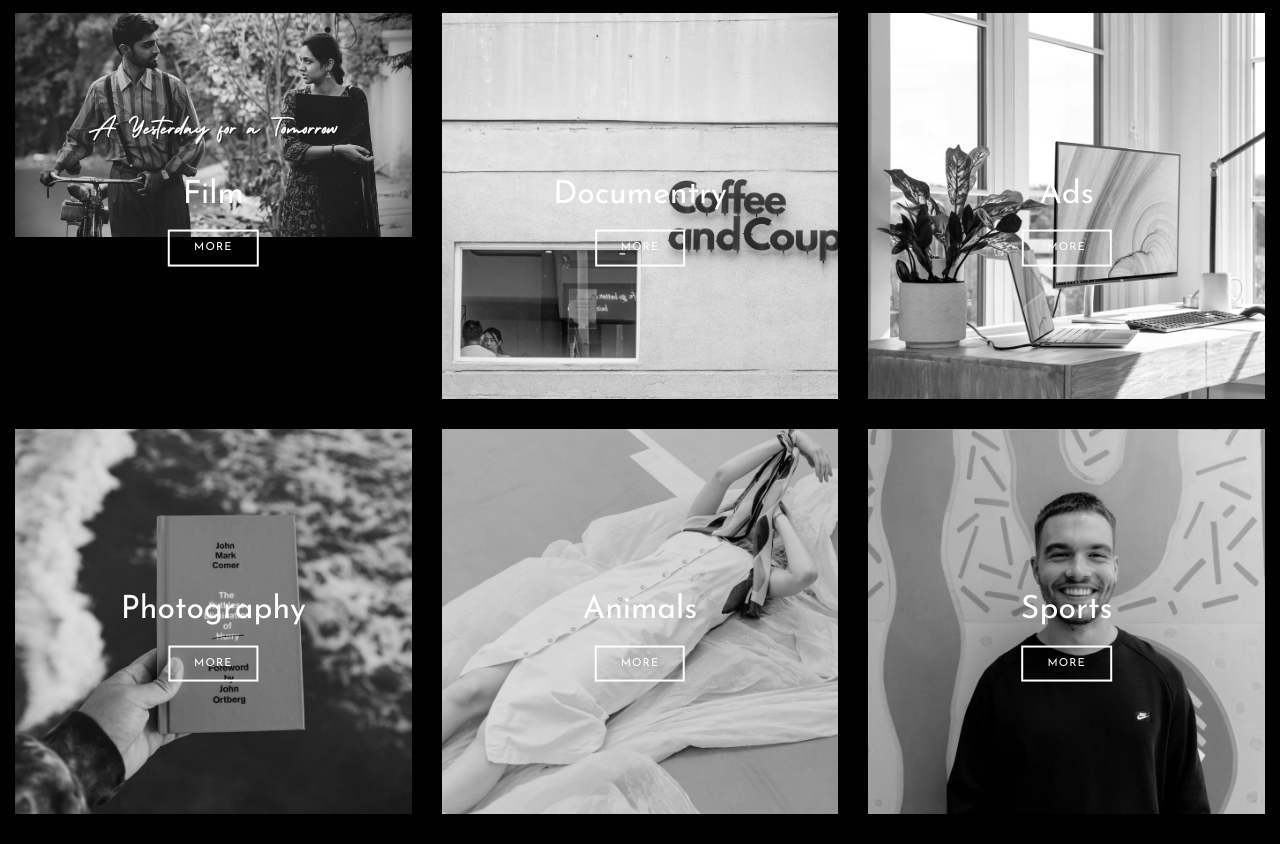
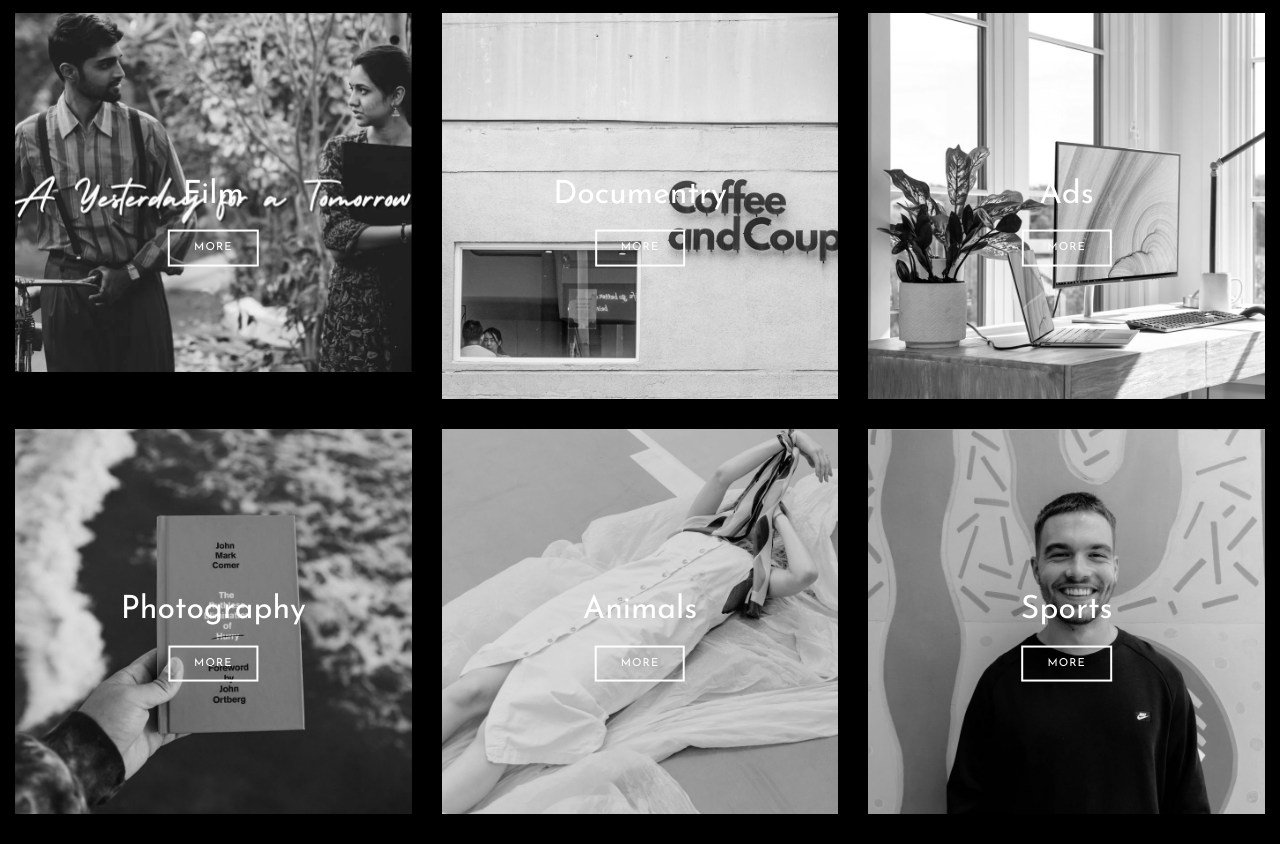
Before and after one commit to suyash1o1/suyash1o1, a plain HTML site: page index.html in a window 1280 px wide. Shown: the part 79-923 px from the top of the page. Drawn offline with Linux system fonts and the light colour scheme; files whose address does not match are found by name.

Commit message:
Update index.html

```diff
--- a/index.html
+++ b/index.html
@@ -96,7 +96,7 @@
               <h2 class="mb-3">Film</h2>
               <a href="single.html" class="btn btn-outline-white py-2 px-4"> More</a>
             </div>
-            <img src="assets/maxresdefault.jpeg" alt="Image" class="img-fluid">
+            <img src="assets/maxresdefault.jpg" alt="Image" class="img-fluid">
           </div>
 
         </div>
```
